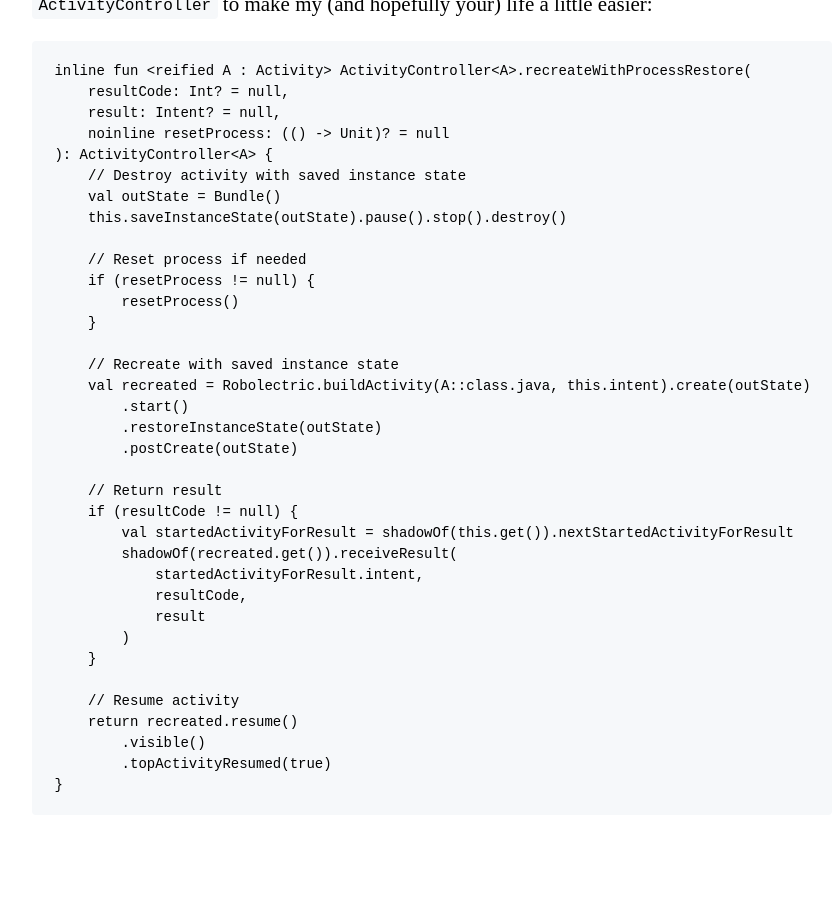
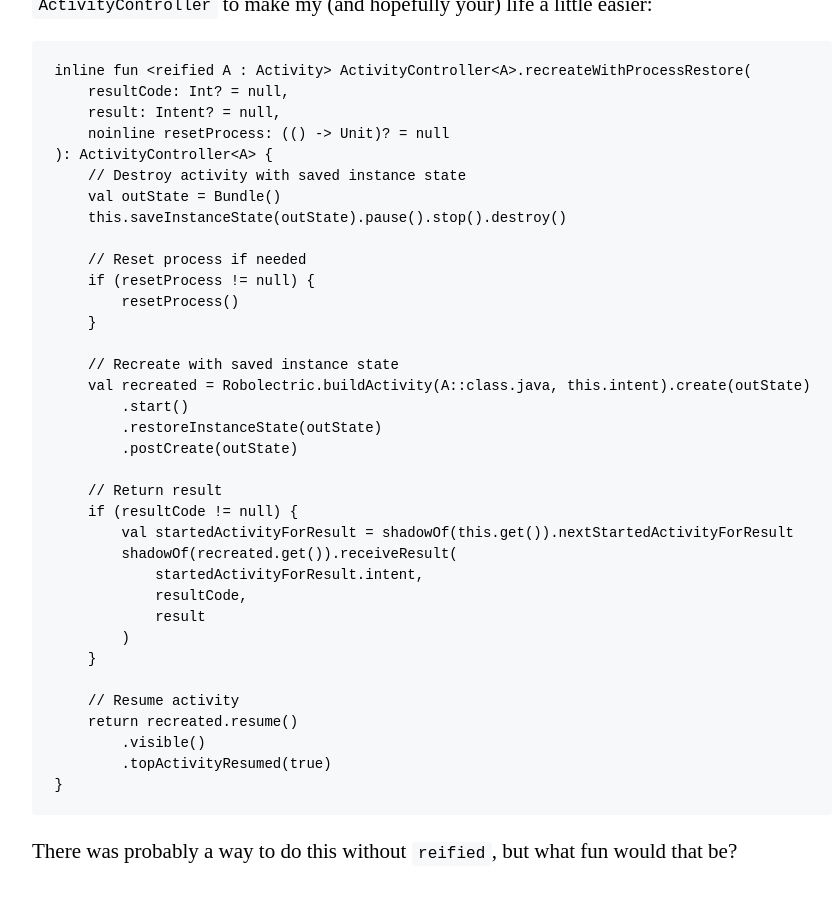
Before and after one commit to seadowg/seadowg.github.com, a Jekyll site: the page built from _posts/2023-08-14-simulating-activity-recreation-with-robolectric.md, in a window 1280 px wide and 900 px high, scrolled down 5859 px. Shown: the whole window, without its empty margins (208-1048 px from the left). Built offline with Jekyll 4.4.1, drawn with Linux system fonts in a browser that asks for light colours; before the commit the page ends 6706 px from its top, so only the background shows below that.

Commit message:
Be snarky

````diff
--- a/_posts/2023-08-14-simulating-activity-recreation-with-robolectric.md
+++ b/_posts/2023-08-14-simulating-activity-recreation-with-robolectric.md
@@ -163,3 +163,5 @@ inline fun <reified A : Activity> ActivityController<A>.recreateWithProcessResto
         .topActivityResumed(true)
 }
 ```
+
+There was probably a way to do this without `reified`, but what fun would that be?
````
